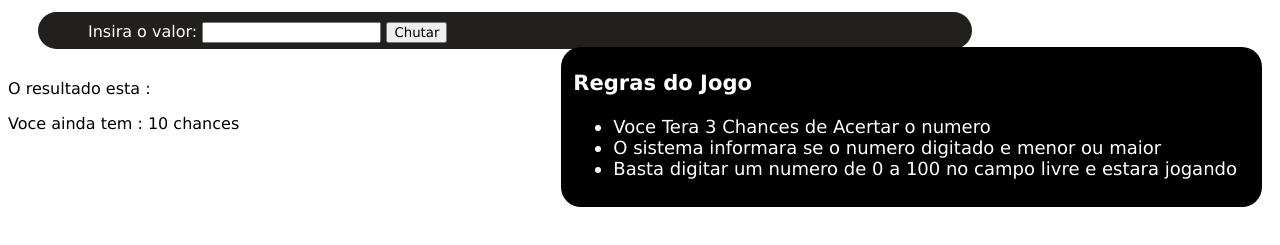
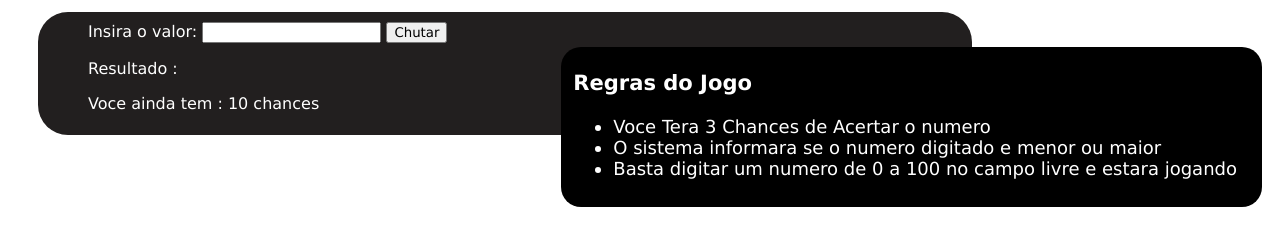
Before and after one commit to gbaldodev/exercicio-2, a plain HTML site: page index.html in a window 1280 px wide. Shown: the part 127-372 px from the top of the page. Drawn offline with Linux system fonts and the light colour scheme.

Commit message:
pequenos erros

```diff
--- a/index.html
+++ b/index.html
@@ -24,9 +24,10 @@
     <label for="calcular">Insira o valor:</label>
       <input id="calcular">
       <button onclick="shownumber()" id="acharnumero" type="button">Chutar</button>
-   </section>
-   <p> O resultado esta :</p>
+
+   <p id="resultado"> Resultado :</p>
    <p id="tentativas"> Voce ainda tem : 10 chances</p>
+</section>
 </body>
 </html>
 <!--
```
